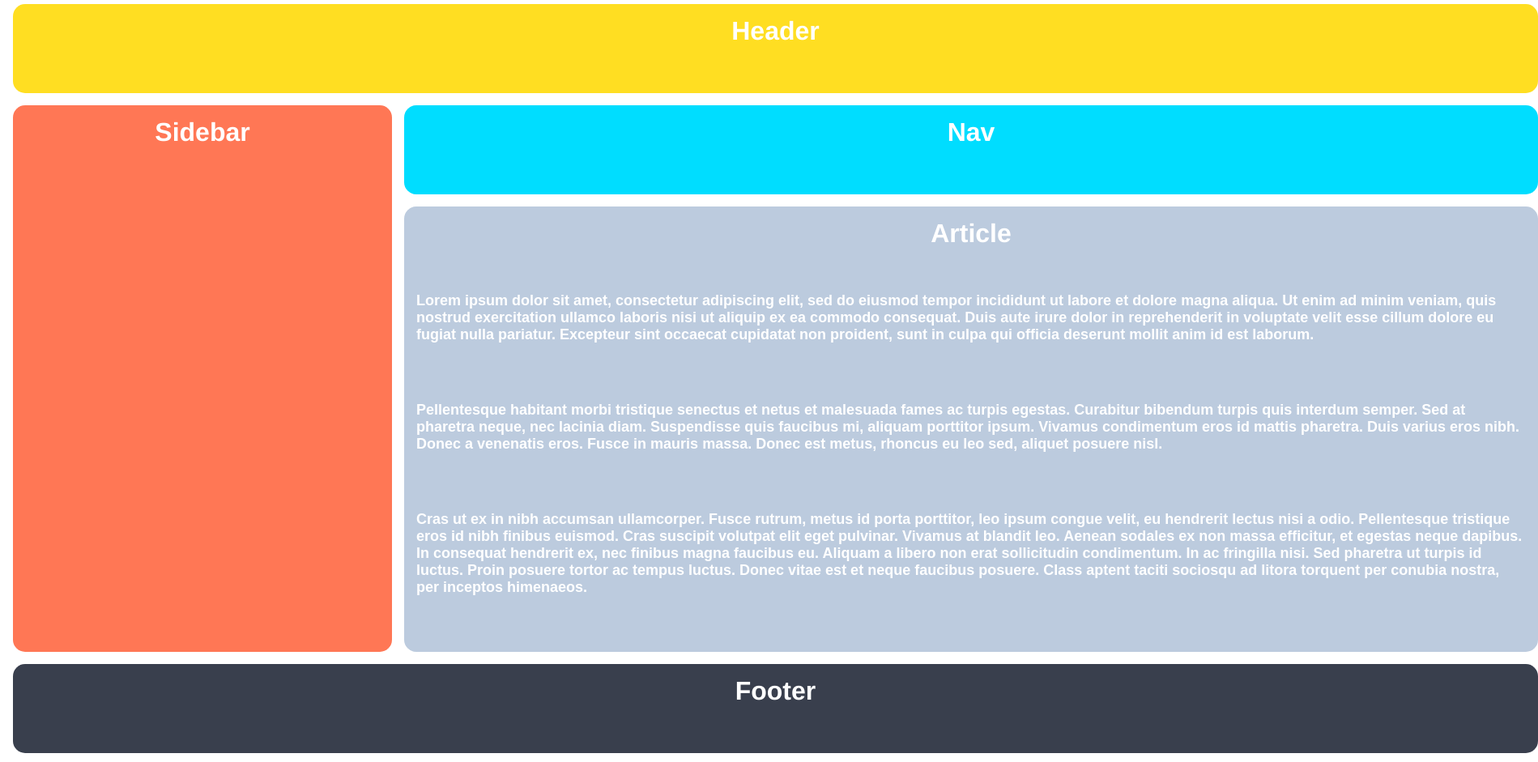
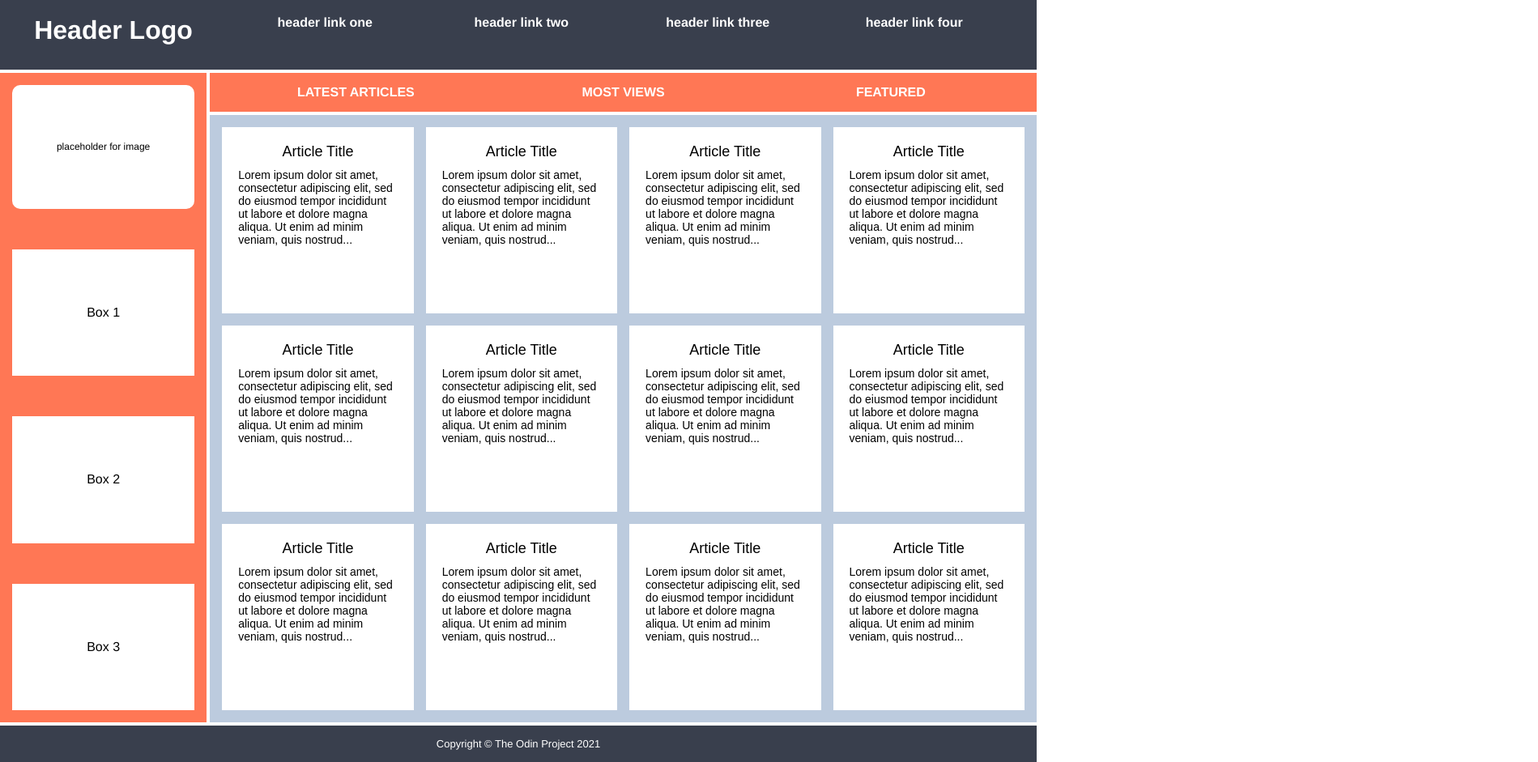
Before and after one commit to LuvKatie/grid-practice, a plain HTML site: page index.html in a window 1280 px wide. Shown: the part 11-952 px from the top of the page at 81% size, 1899 px wide, since content can reach past the window. Drawn offline with Linux system fonts and the light colour scheme.

Commit message:
Holy Grail with dynamic tracks using auto-fit

```diff
--- a/index.html
+++ b/index.html
@@ -4,20 +4,99 @@
     <meta charset="UTF-8">
     <meta http-equiv="X-UA-Compatible" content="IE=edge">
     <meta name="viewport" content="width=device-width, initial-scale=1.0">
-    <title>The Holy Grail</title>
+    <title>Holy Grail Mockup</title>
     <link rel="stylesheet" href="styles/styles.css">
   </head>
   <body>
     <div class="container">
-      <div class="header">Header</div>
-      <div class="sidebar">Sidebar</div>
-      <div class="nav">Nav</div>
-      <div class="article">Article
-        <p>Lorem  ipsum dolor sit amet, consectetur adipiscing elit, sed do eiusmod tempor incididunt ut labore et dolore magna aliqua. Ut enim ad minim veniam, quis nostrud exercitation ullamco laboris nisi ut aliquip ex ea commodo consequat. Duis aute irure dolor in reprehenderit in voluptate velit esse cillum dolore eu fugiat nulla pariatur. Excepteur sint occaecat cupidatat non proident, sunt in culpa qui officia deserunt mollit anim id est laborum.</p>
-        <p>Pellentesque habitant morbi tristique senectus et netus et malesuada fames ac turpis egestas. Curabitur bibendum turpis quis interdum semper. Sed at pharetra neque, nec lacinia diam. Suspendisse quis faucibus mi, aliquam porttitor ipsum. Vivamus condimentum eros id mattis pharetra. Duis varius eros nibh. Donec a venenatis eros. Fusce in mauris massa. Donec est metus, rhoncus eu leo sed, aliquet posuere nisl.</p>
-        <p>Cras ut ex in nibh accumsan ullamcorper. Fusce rutrum, metus id porta porttitor, leo ipsum congue velit, eu hendrerit lectus nisi a odio. Pellentesque tristique eros id nibh finibus euismod. Cras suscipit volutpat elit eget pulvinar. Vivamus at blandit leo. Aenean sodales ex non massa efficitur, et egestas neque dapibus. In consequat hendrerit ex, nec finibus magna faucibus eu. Aliquam a libero non erat sollicitudin condimentum. In ac fringilla nisi. Sed pharetra ut turpis id luctus. Proin posuere tortor ac tempus luctus. Donec vitae est et neque faucibus posuere. Class aptent taciti sociosqu ad litora torquent per conubia nostra, per inceptos himenaeos.</p>
+
+      <div class="header">
+        <div class="logo">Header Logo</div>
+        <div class="menu">
+          <ul>
+            <li>header link one</li>
+            <li>header link two</li>
+            <li>header link three</li>
+            <li>header link four</li>
+          </ul>
+        </div>
       </div>
-      <div class="footer">Footer</div>
+
+      <div class="sidebar">
+        <div class="photo">
+          <p>placeholder for image</p>
+        </div>
+        <div class="side-content">Box 1
+        </div>
+        <div class="side-content">Box 2
+        </div>
+        <div class="side-content">Box 3
+        </div>
+      </div>
+
+      <div class="nav">
+        <ul>
+          <li>Latest Articles</li>
+          <li>Most Views</li>
+          <li>Featured</li>
+        </ul>
+      </div>
+
+      <div class="article">
+        <div class="card">
+          <p class="title">Article Title</p>
+          <p>Lorem ipsum dolor sit amet, consectetur adipiscing elit, sed do eiusmod tempor incididunt ut labore et dolore magna aliqua. Ut enim ad minim veniam, quis nostrud...</p>
+        </div>
+        <div class="card">
+          <p class="title">Article Title</p>
+          <p>Lorem ipsum dolor sit amet, consectetur adipiscing elit, sed do eiusmod tempor incididunt ut labore et dolore magna aliqua. Ut enim ad minim veniam, quis nostrud...</p>
+        </div>
+        <div class="card">
+          <p class="title">Article Title</p>
+          <p>Lorem ipsum dolor sit amet, consectetur adipiscing elit, sed do eiusmod tempor incididunt ut labore et dolore magna aliqua. Ut enim ad minim veniam, quis nostrud...</p>
+        </div>
+        <div class="card">
+          <p class="title">Article Title</p>
+          <p>Lorem ipsum dolor sit amet, consectetur adipiscing elit, sed do eiusmod tempor incididunt ut labore et dolore magna aliqua. Ut enim ad minim veniam, quis nostrud...</p>
+        </div>
+        <div class="card">
+          <p class="title">Article Title</p>
+          <p>Lorem ipsum dolor sit amet, consectetur adipiscing elit, sed do eiusmod tempor incididunt ut labore et dolore magna aliqua. Ut enim ad minim veniam, quis nostrud...</p>
+        </div>
+        <div class="card">
+          <p class="title">Article Title</p>
+          <p>Lorem ipsum dolor sit amet, consectetur adipiscing elit, sed do eiusmod tempor incididunt ut labore et dolore magna aliqua. Ut enim ad minim veniam, quis nostrud...</p>
+        </div>
+        <div class="card">
+          <p class="title">Article Title</p>
+          <p>Lorem ipsum dolor sit amet, consectetur adipiscing elit, sed do eiusmod tempor incididunt ut labore et dolore magna aliqua. Ut enim ad minim veniam, quis nostrud...</p>
+        </div>
+        <div class="card">
+          <p class="title">Article Title</p>
+          <p>Lorem ipsum dolor sit amet, consectetur adipiscing elit, sed do eiusmod tempor incididunt ut labore et dolore magna aliqua. Ut enim ad minim veniam, quis nostrud...</p>
+        </div>
+        <div class="card">
+          <p class="title">Article Title</p>
+          <p>Lorem ipsum dolor sit amet, consectetur adipiscing elit, sed do eiusmod tempor incididunt ut labore et dolore magna aliqua. Ut enim ad minim veniam, quis nostrud...</p>
+        </div>
+        <div class="card">
+          <p class="title">Article Title</p>
+          <p>Lorem ipsum dolor sit amet, consectetur adipiscing elit, sed do eiusmod tempor incididunt ut labore et dolore magna aliqua. Ut enim ad minim veniam, quis nostrud...</p>
+        </div>
+        <div class="card">
+          <p class="title">Article Title</p>
+          <p>Lorem ipsum dolor sit amet, consectetur adipiscing elit, sed do eiusmod tempor incididunt ut labore et dolore magna aliqua. Ut enim ad minim veniam, quis nostrud...</p>
+        </div>
+        <div class="card">
+          <p class="title">Article Title</p>
+          <p>Lorem ipsum dolor sit amet, consectetur adipiscing elit, sed do eiusmod tempor incididunt ut labore et dolore magna aliqua. Ut enim ad minim veniam, quis nostrud...</p>
+        </div>
+      </div>
+
+      <div class="footer">
+        <p>Copyright © The Odin Project 2021
+      </div>
+
     </div>
   </body>
 </html>
--- a/styles/styles.css
+++ b/styles/styles.css
@@ -1,21 +1,13 @@
-body, html {
-    height: 100%;
+* {
   margin: 0;
+  padding: 0;
 }
 
 .container {
   display: grid;
-    grid-template: repeat(2, 110px) 550px 110px / 468px 1400px;
-    grid-template-areas:
-        "header header"
-        "sidebar nav"
-        "sidebar article"
-        "footer footer";
-    gap: 15px;
+  grid-template-columns: 1fr 4fr;
+  gap: 4px;
   text-align: center;
-    height: 100%;
-    padding: 16px;
-    box-sizing: border-box;
 }
 
 .container div {
@@ -24,29 +16,88 @@ body, html {
   font-family: Helvetica;
   font-weight: bold;
   color: white;
-    border-radius: 15px;
 }
 
 .header {
-    grid-area: header;
-    background-color: #FFDE22;
+  display: grid;
+  grid-column: 1 / -1;
+  grid-template-columns: 1fr 4fr;
+  background-color: #393f4d;
+}
+
+.logo {
+  display: grid;
+  grid-column: 1;
+}
+
+.menu {
+  display: grid;
+  grid-column: 2;
+}
+
+.menu ul {
+  display: grid;
+  grid-template-columns: repeat(4, 1fr);
+}
+
+.menu ul,
+.menu li {
+  font-size: 16px;
+  list-style: none;
 }
 
 .sidebar {
+  display: grid;
+  grid-column: 1;
+  grid-row: 2 / 4;
+  gap: 50px;
   background-color: #FF7755;
-    grid-area: sidebar;
+}
+
+.sidebar .photo {
+  display: grid;
+  align-items: center;
+  background-color: white;
+  color: black;
+  font-size: 12px;
+  font-weight: normal;
+  border-radius: 10px;
+}
+
+.photo  {
+}
+
+.sidebar .side-content {
+  display: grid;
+  align-items: center;
+  background-color: white;
+  color: black;
+  font-size: 16px;
+  font-weight: normal;
 }
 
 .nav {
-    background-color: #00DDFF;
-    grid-area: nav;
+  display: grid;
+  grid-column: 2;
+  background-color: #FF7755;
+}
+
+.nav ul {
+  display: grid;
+  grid-template-columns: repeat(3, 1fr);
+}
+
+.nav ul li {
+  font-size: 16px;
+  text-transform: uppercase;
+  list-style: none;
 }
 
 .article {
   display: grid;
-    grid-template-columns: subgrid;
+  gap: 15px;
+  grid-template-columns: repeat(auto-fit, minmax(225px, 1fr));
   background-color: #bccbde;
-    grid-area: article;
 }
 
 .article p {
@@ -56,7 +107,32 @@ body, html {
   text-align: left;
 }
 
+.article .card {
+  background-color: #FFFFFF;
+  color: black;
+  text-align: center;
+  height: 200px;
+}
+
+.card p {
+  color: black;
+  font-weight: normal;
+  font-size: 14px;
+  padding: 5px;
+}
+
+.card .title {
+  font-size: 18px;
+  text-align: center;
+}
+
 .footer {
+  display: grid;
+  grid-column: 1 / -1;
   background-color: #393f4d;
-    grid-area: footer;
 }
+
+.footer p {
+  font-size: 13px;
+  font-weight: normal;
+}
```
Lines whose indentation alone changed are shown as unchanged.
